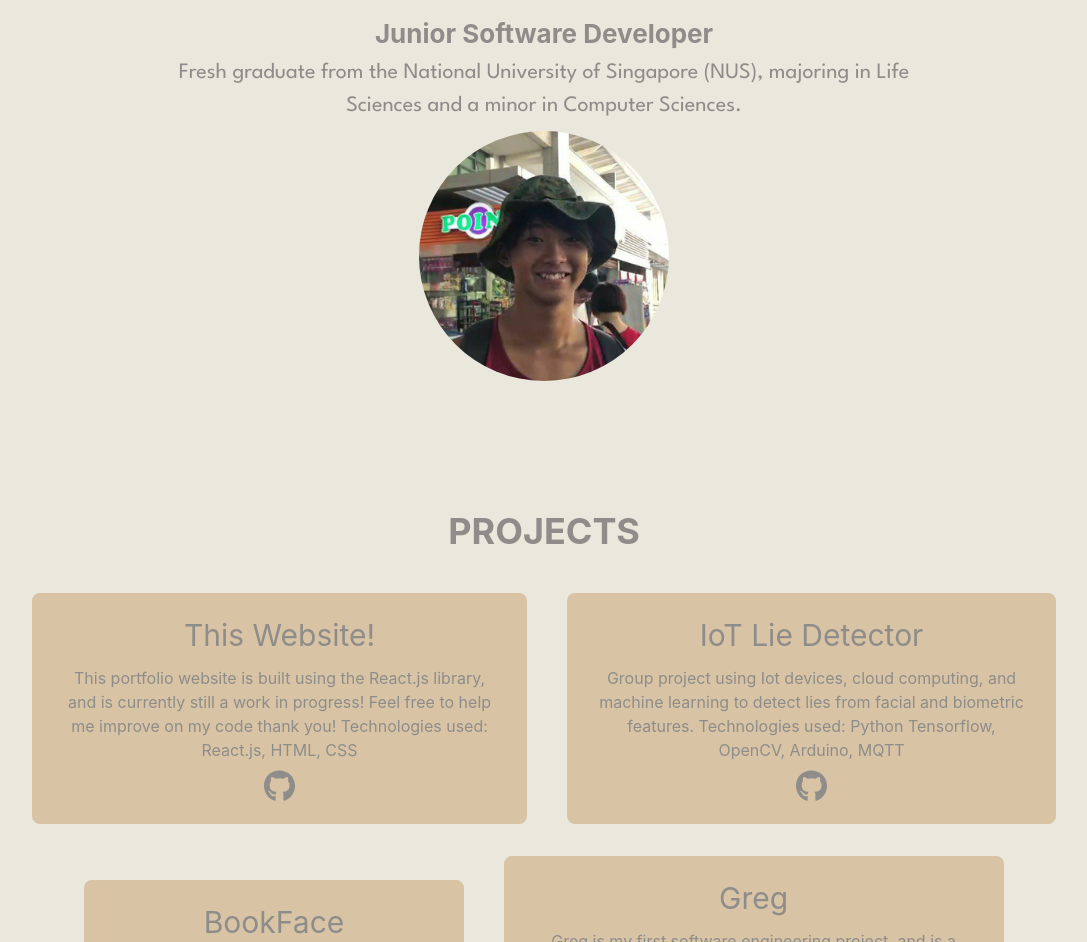
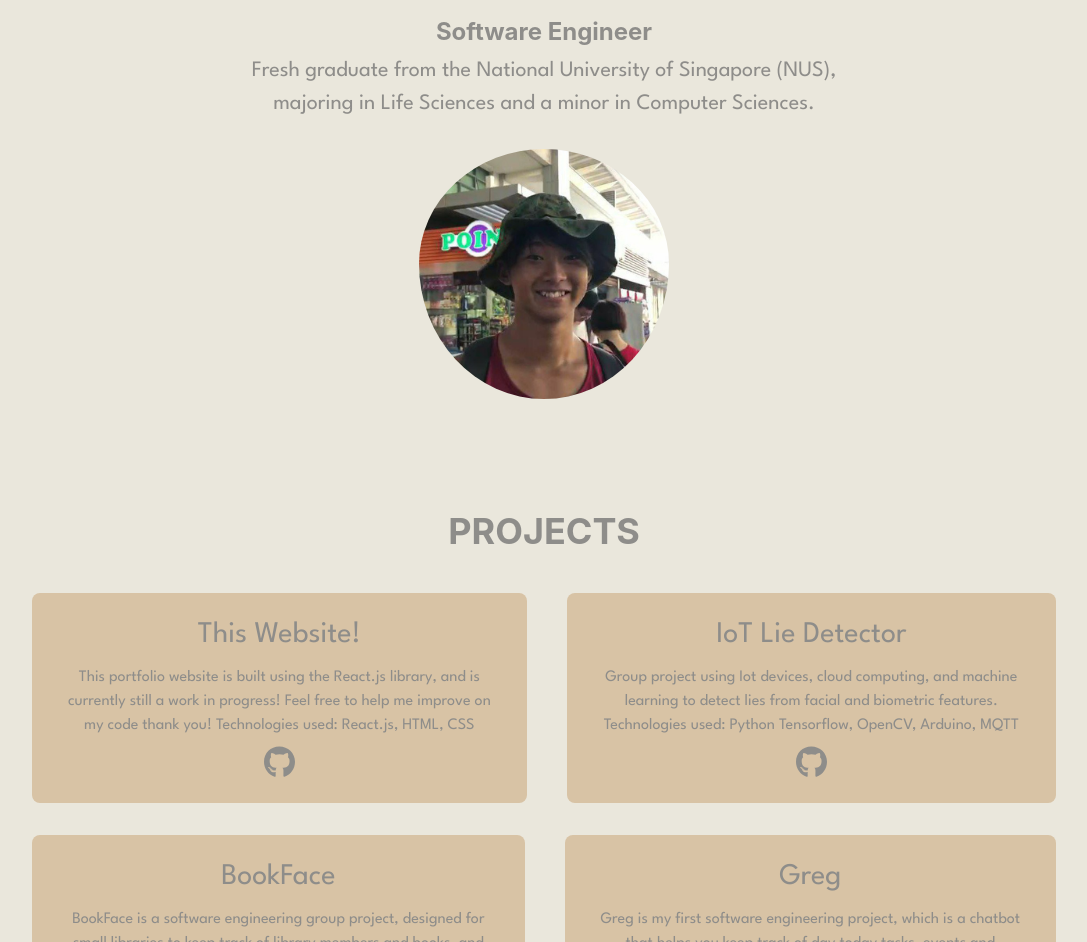
Before and after one commit to kynapy/kynapy.github.io, a React (Create React App) app: page / in a window 1280 px wide. Shown: the part 290-1232 px from the top of the page, without its empty margins (96-1183 px from the left). Built offline with nearby package versions, Linux system fonts and the light colour scheme.

Commit message:
Add font and links to github

```diff
--- a/src/App.css
+++ b/src/App.css
@@ -9,3 +9,7 @@ main {
     justify-content: "center";
     align-items: "center";
 }
+
+body {
+    font-family: "League Spartan";
+}
--- a/src/App.js
+++ b/src/App.js
@@ -3,12 +3,13 @@ import Navbar from './components/Navbar';
 import './App.css';
 import ProjectSection from './components/ProjectSection.js';
 import AboutSection from './components/AboutSection.js';
+import "@fontsource/league-spartan";
 
 function App() {
   return (
     <ChakraProvider resetCSS={true}>
       <div className="App">
-        <body>
+        <body style={{fontFamily:"League Spartan"}}>
           <Navbar />
           <AboutSection />
           <ProjectSection />
--- a/src/components/AboutSection.js
+++ b/src/components/AboutSection.js
@@ -1,6 +1,5 @@
 import { Box, VStack, Heading, Text } from "@chakra-ui/react";
 import image from "../images/kynapy.png";
-import "@fontsource/league-spartan";
 
 const AboutSection = () => {
     return (
@@ -13,15 +12,15 @@ const AboutSection = () => {
             alignItems="center"
             color="#8E8D8A"
         >
-            <Box style={{display:"grid", placeItems: "center", padding:"0px 20vw", rowGap:"1vh"}}>
+            <Box style={{display:"grid", placeItems: "center", padding:"0px 26vw", rowGap:"1vh"}}>
                 <Heading fontSize={50}>KIYAN ANG</Heading>
-                <Heading fontSize={26}>Junior Software Developer</Heading>
-                <Text align="center" fontFamily="League Spartan" fontSize={22}>Fresh graduate from the National University of Singapore (NUS), majoring in Life Sciences and a minor in Computer Sciences.
+                <Heading fontSize={24}>Software Engineer</Heading>
+                <Text align="center" fontSize={22}>Fresh graduate from the National University of Singapore (NUS), majoring in Life Sciences and a minor in Computer Sciences.
                 </Text>
                 <img
                     src={ image }
                     alt="Kiyan"
-                    style={{ borderRadius: "50%", width: "250px" }}
+                    style={{ borderRadius: "50%", width: "250px", paddingTop: "20px"}}
                 />
             </Box>
         </VStack>
--- a/src/components/ProjectSection.js
+++ b/src/components/ProjectSection.js
@@ -13,28 +13,28 @@ const ProjectSection = () => {
                         description="This portfolio website is built using the React.js library, and is currently still a work in progress! Feel free to help me improve on my code thank you!
 
                         Technologies used: React.js, HTML, CSS"
-                        link=""
+                        link="https://github.com/kynapy/kynapy.github.io"
                     />
                     <Project
                         title="IoT Lie Detector"
                         description="Group project using Iot devices, cloud computing, and machine learning to detect lies from facial and biometric features.
 
                         Technologies used: Python Tensorflow, OpenCV, Arduino, MQTT"
-                        link=""
+                        link="https://github.com/kynapy/cs3237-lie-detector"
                     />
                 </HStack>
                 <HStack padding="0 10vw" spacing={10}>
                     <Project
                         title="BookFace"
-                        description="BookFace is a group software engineering "
-                        link=""
+                        description="BookFace is a software engineering group project, designed for small libraries to keep track of library members and books, and provides a system to track book loans."
+                        link="https://github.com/AY2223S1-CS2103-F14-4/tp"
                     />
                     <Project
                         title="Greg"
-                        description="Greg is my first software engineering project, and is a chatbot that helps you keep track of day today tasks, events and deadlines.
+                        description="Greg is my first software engineering project, which is a chatbot that helps you keep track of day today tasks, events and deadlines.
 
                         Technologies used: Java, Gradle"
-                        link=""
+                        link="https://github.com/kynapy/ip"
                     />
                 </HStack>
             </VStack>
```
